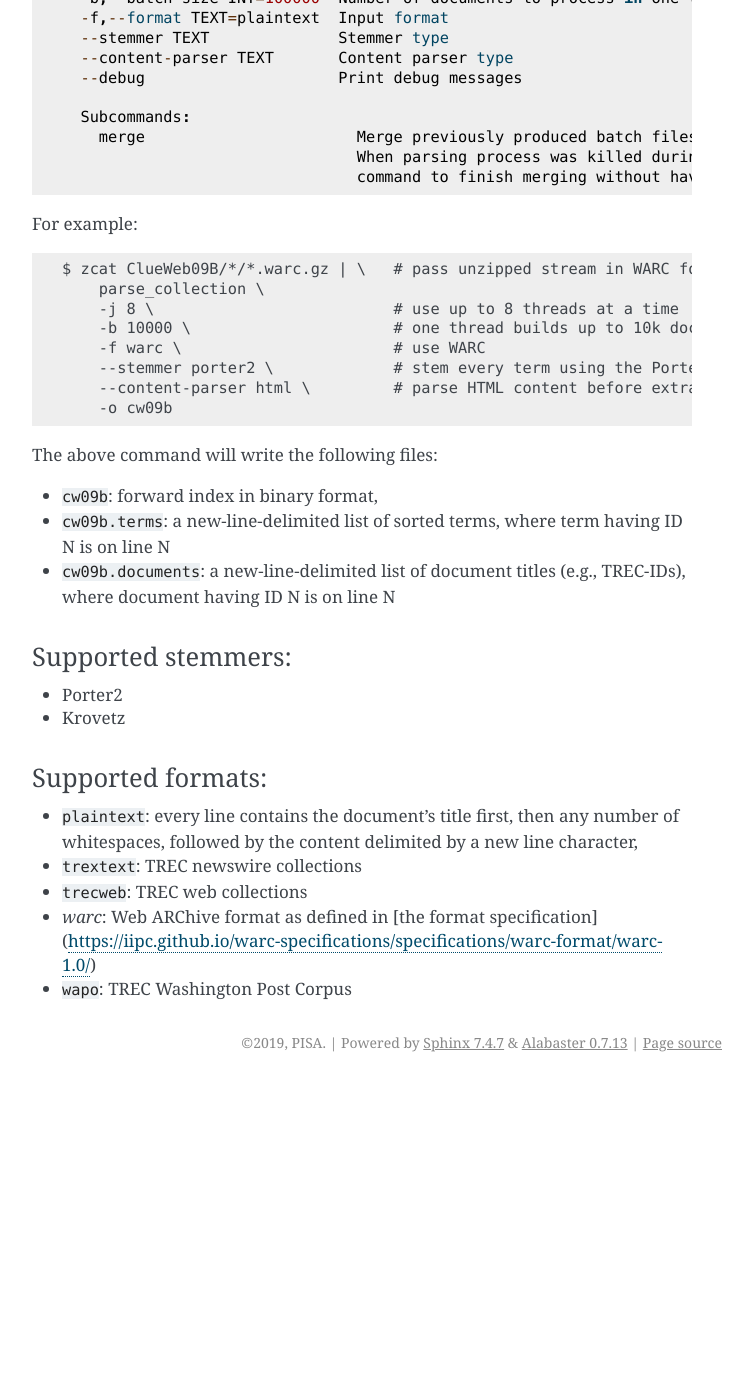
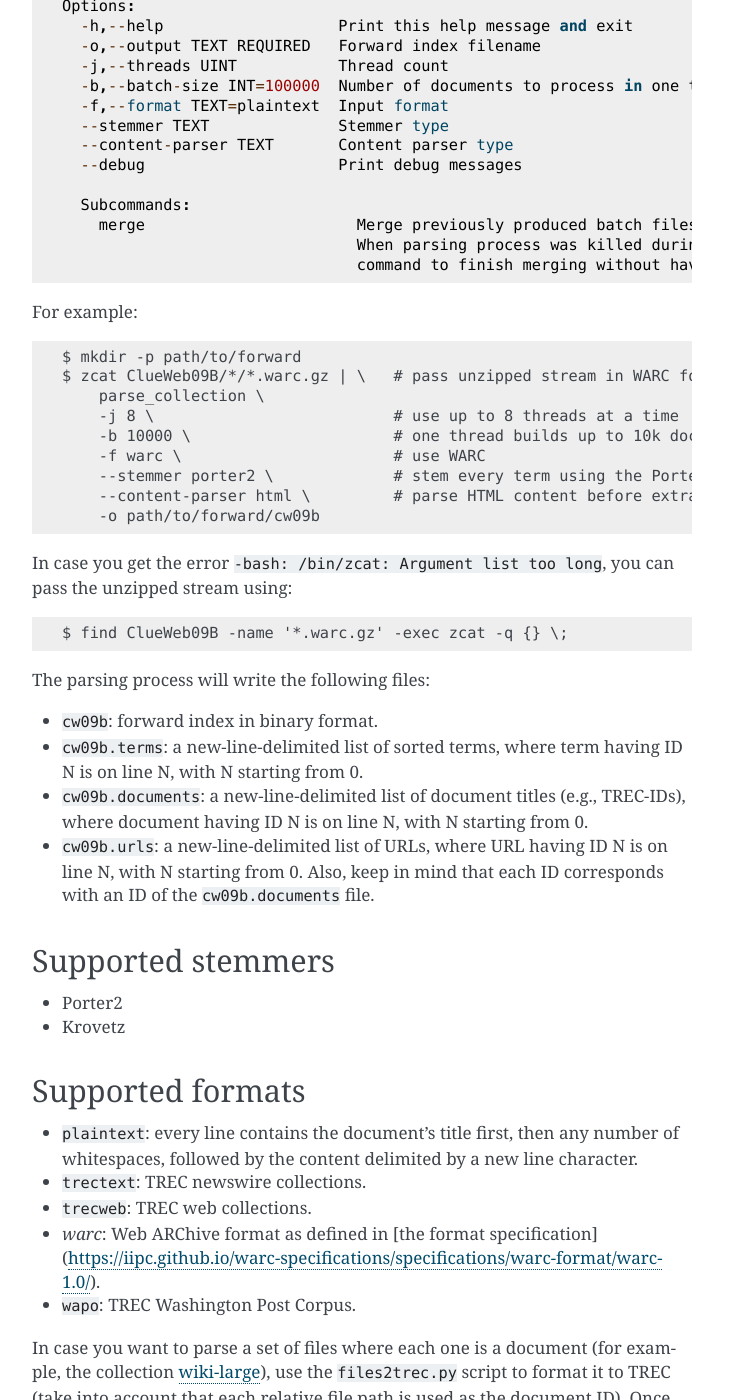
Before and after one commit to pisa-engine/pisa, a Sphinx documentation site: the page built from docs/source/parsing.md, in a window 1280 px wide and 1400 px high, scrolled down 375 px. Shown: the whole window, without its empty margins (388-1140 px from the left). Built offline with Sphinx 7.4.7, drawn with Linux system fonts in a browser that asks for light colours; before the commit the page ends 1457 px from its top, so only the background shows below that; some of the changed text lies outside the part shown.

Commit message:
Update documentation (#239)

```diff
--- a/docs/source/index.rst
+++ b/docs/source/index.rst
@@ -30,8 +30,8 @@
    :caption: Contents:
 
    getting_started
-   index_format
    parsing
+   inverting
    sharding
    compress_index
    query_index
--- a/docs/source/parsing.md
+++ b/docs/source/parsing.md
@@ -1,9 +1,9 @@
 Parsing
 =======
 
-## Usage
+A _forward index_ is a data structure that stores the term identifiers associated to every document. Conversely, an _inverted index_ stores for each unique term the document identifiers where it appears (usually, associated to a numeric value used for ranking purposes such as the raw frequency of the term within the document).
 
-To parse a collection into a forward index, use `parse_collection` command:
+The objective of the parsing process is to represent a given collection as a forward index. To parse a collection, use the `parse_collection` command:
 
     parse_collection - parse collection and store as forward index.
     Usage: ./bin/parse_collection [OPTIONS]
@@ -25,6 +25,7 @@
 
 For example:
 
+    $ mkdir -p path/to/forward
     $ zcat ClueWeb09B/*/*.warc.gz | \   # pass unzipped stream in WARC format
         parse_collection \
         -j 8 \                          # use up to 8 threads at a time
@@ -32,23 +33,36 @@
         -f warc \                       # use WARC
         --stemmer porter2 \             # stem every term using the Porter2 algorithm
         --content-parser html \         # parse HTML content before extracting tokens
-        -o cw09b
+        -o path/to/forward/cw09b
 
-The above command will write the following files:
-- `cw09b`: forward index in binary format,
+In case you get the error `-bash: /bin/zcat: Argument list too long`, you can pass the unzipped stream using:
+
+    $ find ClueWeb09B -name '*.warc.gz' -exec zcat -q {} \;
+
+The parsing process will write the following files:
+- `cw09b`: forward index in binary format.
 - `cw09b.terms`: a new-line-delimited list of sorted terms,
-  where term having ID N is on line N
+  where term having ID N is on line N, with N starting from 0.
 - `cw09b.documents`: a new-line-delimited list of document titles (e.g., TREC-IDs),
-  where document having ID N is on line N
+  where document having ID N is on line N, with N starting from 0.
+- `cw09b.urls`: a new-line-delimited list of URLs, where URL having ID N is on
+  line N, with N starting from 0. Also, keep in mind that each ID corresponds with
+  an ID of the `cw09b.documents` file.
 
-### Supported stemmers:
+### Supported stemmers
 - Porter2
 - Krovetz
 
-### Supported formats:
+### Supported formats
 - `plaintext`: every line contains the document's title first, then any number of
-             whitespaces, followed by the content delimited by a new line character,
-- `trextext`: TREC newswire collections
-- `trecweb`: TREC web collections
-- `warc`: Web ARChive format as defined in [the format specification](https://iipc.github.io/warc-specifications/specifications/warc-format/warc-1.0/)
-- `wapo`: TREC Washington Post Corpus
+             whitespaces, followed by the content delimited by a new line character.
+- `trectext`: TREC newswire collections.
+- `trecweb`: TREC web collections.
+- `warc`: Web ARChive format as defined in [the format specification](https://iipc.github.io/warc-specifications/specifications/warc-format/warc-1.0/).
+- `wapo`: TREC Washington Post Corpus.
+
+In case you want to parse a set of files where each one is a document (for example, the collection
+[wiki-large](http://dg3rtljvitrle.cloudfront.net/wiki-large.tar.gz)), use the `files2trec.py` script
+to format it to TREC (take into account that each relative file path is used as the document ID).
+Once the file is generated, parse it with the `parse_collection` command specifying the `trectext`
+value for the `--format` option.
```
Also changed, not shown: docs/source/document_reordering.md (+1 -1 lines), docs/source/index_format.md (deleted, +0 -51 lines), docs/source/inverting.md (added, +70 -0 lines), 2 other files.
